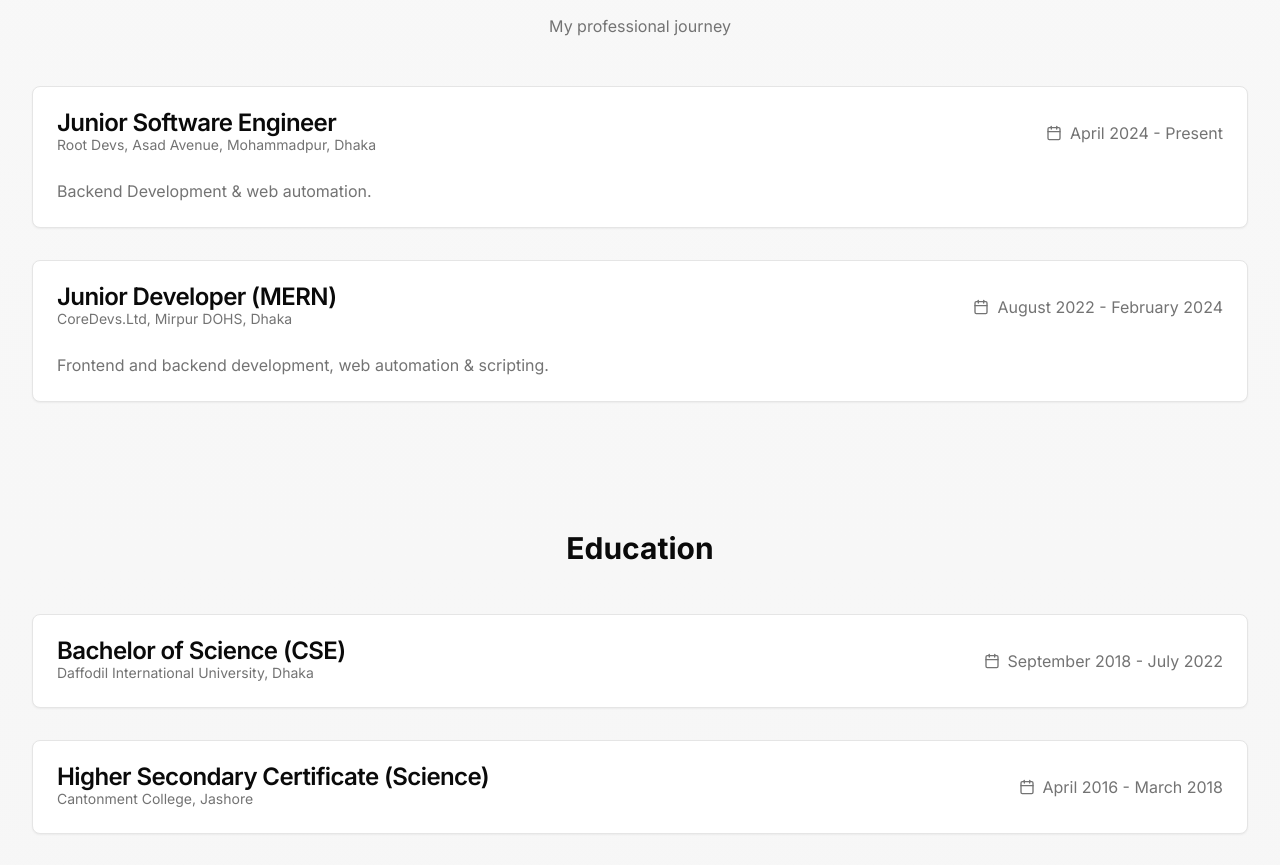
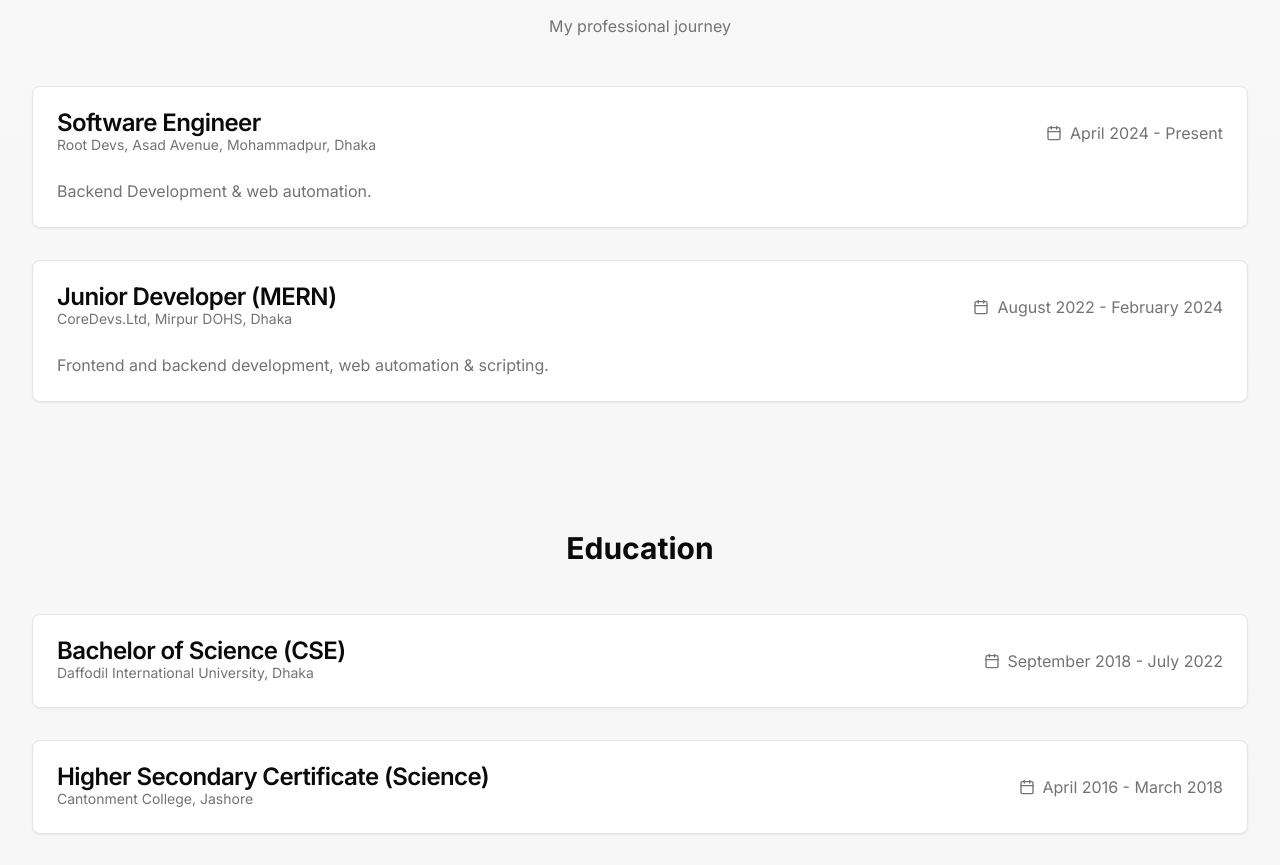
Before and after one commit to PrantaDas/prantadas, a Next.js app: page / in a window 1280 px wide. Shown: the part 6431-7296 px from the top of the page. Built offline with nearby package versions, Linux system fonts and the light colour scheme; no server answers.

Commit message:
update: designation updated

```diff
--- a/app/page.tsx
+++ b/app/page.tsx
@@ -572,7 +572,7 @@ export default function Home() {
               <CardHeader>
                 <div className="flex flex-col md:flex-row md:justify-between md:items-center gap-4">
                   <div>
-                    <CardTitle>Junior Software Engineer</CardTitle>
+                    <CardTitle>Software Engineer</CardTitle>
                     <CardDescription>Root Devs, Asad Avenue, Mohammadpur, Dhaka</CardDescription>
                   </div>
                   <div className="flex items-center text-muted-foreground">
```
